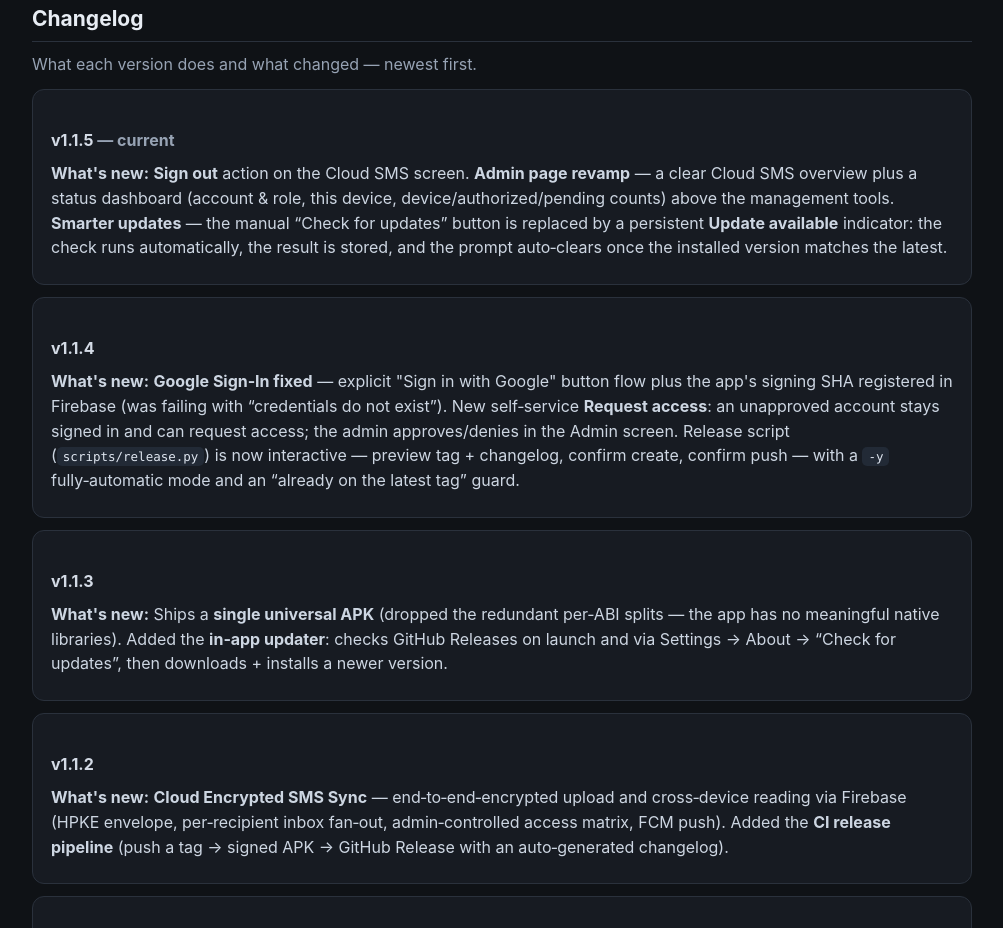
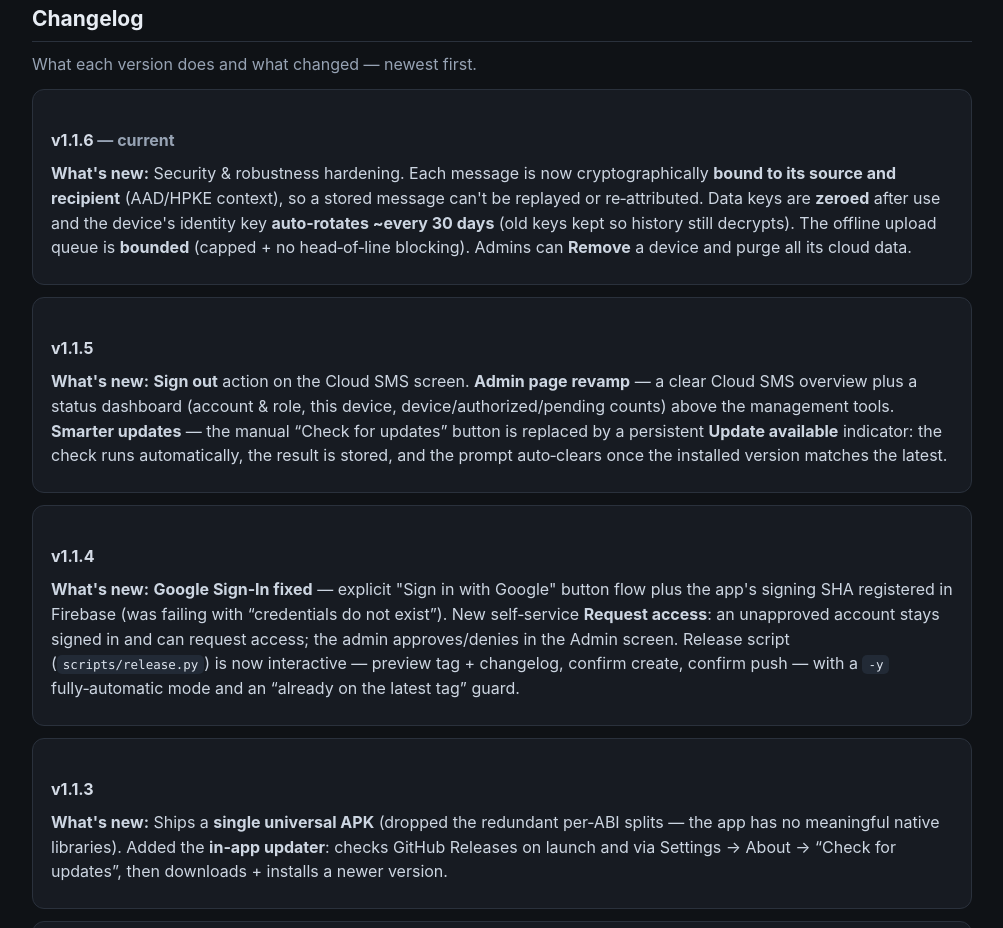
Before and after one commit to viswanathanTJ/sms-forwarder, a plain HTML site: page docs/wiki.html in a window 1280 px wide. Shown: the part 1739-2667 px from the top of the page, without its empty margins (138-1141 px from the left). Drawn offline with Linux system fonts and the light colour scheme.

Commit message:
docs(wiki): v1.1.6 changelog + AAD/rotation notes (#12)
Co-authored-by: Claude Opus 4.8 <noreply@anthropic.com>

```diff
--- a/docs/wiki.html
+++ b/docs/wiki.html
@@ -118,7 +118,11 @@
   <h2>Changelog</h2>
   <p class="muted">What each version does and what changed — newest first.</p>
   <div class="card">
-    <h3>v1.1.5 <span class="muted">— current</span></h3>
+    <h3>v1.1.6 <span class="muted">— current</span></h3>
+    <p><b>What's new:</b> Security &amp; robustness hardening. Each message is now cryptographically <b>bound to its source and recipient</b> (AAD/HPKE context), so a stored message can't be replayed or re‑attributed. Data keys are <b>zeroed</b> after use and the device's identity key <b>auto‑rotates ~every 30 days</b> (old keys kept so history still decrypts). The offline upload queue is <b>bounded</b> (capped + no head‑of‑line blocking). Admins can <b>Remove</b> a device and purge all its cloud data.</p>
+  </div>
+  <div class="card">
+    <h3>v1.1.5</h3>
     <p><b>What's new:</b> <b>Sign out</b> action on the Cloud SMS screen. <b>Admin page revamp</b> — a clear Cloud SMS overview plus a status dashboard (account &amp; role, this device, device/authorized/pending counts) above the management tools. <b>Smarter updates</b> — the manual “Check for updates” button is replaced by a persistent <b>Update available</b> indicator: the check runs automatically, the result is stored, and the prompt auto‑clears once the installed version matches the latest.</p>
   </div>
   <div class="card">
@@ -221,6 +225,8 @@ reader device: CloudSmsScreen ──snapshot listener──▶ inbox/{me}/messag
       <li><b>Per message:</b> a random AES‑256‑GCM Data Key (DEK) encrypts the SMS JSON; the DEK is HPKE‑sealed to each authorized recipient's public key.</li>
       <li><b>Fan‑out:</b> one copy per recipient at <code>inbox/{recipientDeviceId}/messages/{messageId}</code> (shared <code>messageId</code>). Admin + the source device itself are always recipients.</li>
       <li><b>Access control = crypto + rules:</b> an unauthorized device gets no wrapped DEK <i>and</i> Firestore rules deny the read.</li>
+      <li><b>Associated data (v1.1.6+):</b> the body AEAD binds <code>source|messageId</code> and each wrapped DEK binds <code>source|messageId|recipient</code>, so a stored message can't be replayed or re‑attributed. DEKs are zeroed after use.</li>
+      <li><b>Key rotation:</b> identity key auto‑rotates ~every 30 days on launch (<code>CloudViewModel.onAuthenticatedInternal</code> → <code>CryptoManager.rotateIdentityKey()</code>); old key versions stay in the keyset so historical messages still decrypt.</li>
     </ul>
 
     <!-- ============================ DEV: BACKEND ============================ -->
```
